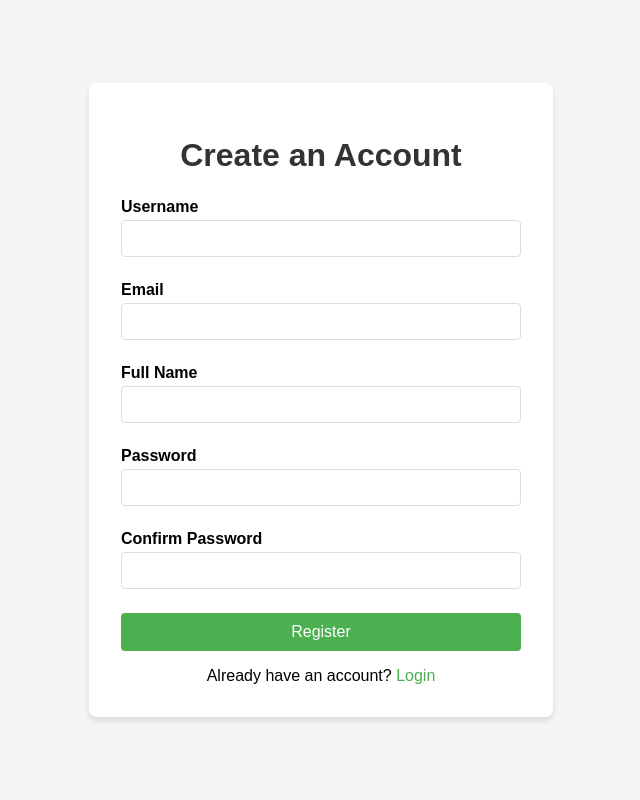
After one commit to vijayn7/photo_server_backend, a FastAPI app: template templates/register.html in a window 1280 px wide. The commit adds this page. Shown: the whole page, without its empty margins (319-959 px from the left). Run offline with FastAPI, Linux system fonts and the light colour scheme; the template is opened without the code that fills it, so the values that code supplies are empty.

Commit message:
add user registration feature and JSON user storage

```diff
--- a/main.py
+++ b/main.py
@@ -11,11 +11,15 @@ import jwt
 from datetime import datetime, timedelta
 import os
 import shutil
+import json
 
 # Secret key for JWT (in production, use env var or config)
 SECRET_KEY = "your-secret-key"
 ALGORITHM = "HS256"
 ACCESS_TOKEN_EXPIRE_MINUTES = 30
+
+# Path to users JSON file
+USERS_FILE = "users.json"
 
 app = FastAPI()
 
@@ -40,16 +44,31 @@ pwd_context = CryptContext(schemes=["bcrypt"], deprecated="auto")
 # OAuth2 scheme
 oauth2_scheme = OAuth2PasswordBearer(tokenUrl="token")
 
-# Fake user "database"
-fake_users_db = {
-    "alice": {
-        "username": "alice",
-        "full_name": "Alice Smith",
-        "email": "alice@example.com",
-        "hashed_password": pwd_context.hash("secret"),
-        "disabled": False,
-    }
-}
+# User database functions
+def load_users():
+    """Load users from JSON file or return default if file doesn't exist"""
+    try:
+        with open(USERS_FILE, "r") as f:
+            return json.load(f)
+    except (FileNotFoundError, json.JSONDecodeError):
+        # Return a default user if file doesn't exist or is invalid
+        return {
+            "alice": {
+                "username": "alice",
+                "full_name": "Alice Smith",
+                "email": "alice@example.com",
+                "hashed_password": pwd_context.hash("secret"),
+                "disabled": False,
+            }
+        }
+
+def save_users(users_db):
+    """Save users to JSON file"""
+    with open(USERS_FILE, "w") as f:
+        json.dump(users_db, f, indent=4)
+
+# Load users on startup
+users_db = load_users()
 
 class User(BaseModel):
     username: str
@@ -72,8 +91,10 @@ def get_user(db, username: str):
         user_dict = db[username]
         return UserInDB(**user_dict)
 
-def authenticate_user(db, username: str, password: str):
-    user = get_user(db, username)
+def authenticate_user(username: str, password: str):
+    # Load latest user data
+    users = load_users()
+    user = get_user(users, username)
     if not user:
         return False
     if not verify_password(password, user.hashed_password):
@@ -100,7 +121,10 @@ async def get_current_user(token: str = Depends(oauth2_scheme)):
             raise credentials_exception
     except jwt.PyJWTError:
         raise credentials_exception
-    user = get_user(fake_users_db, username)
+
+    # Load latest user data
+    users = load_users()
+    user = get_user(users, username)
     if user is None:
         raise credentials_exception
     return user
@@ -112,7 +136,7 @@ async def get_current_active_user(current_user: User = Depends(get_current_user)
 
 @app.post("/token", response_model=Token)
 async def login_for_access_token(form_data: OAuth2PasswordRequestForm = Depends()):
-    user = authenticate_user(fake_users_db, form_data.username, form_data.password)
+    user = authenticate_user(form_data.username, form_data.password)
     if not user:
         raise HTTPException(status_code=401, detail="Incorrect username or password")
     access_token_expires = timedelta(minutes=ACCESS_TOKEN_EXPIRE_MINUTES)
@@ -125,10 +149,50 @@ async def login_for_access_token(form_data: OAuth2PasswordRequestForm = Depends(
 async def read_users_me(current_user: User = Depends(get_current_active_user)):
     return current_user
 
+# User registration
+class UserCreate(BaseModel):
+    username: str
+    email: str
+    full_name: str
+    password: str
+
+@app.post("/register")
+async def register_user(user: UserCreate):
+    # Load latest user data
+    users = load_users()
+
+    # Check if username already exists
+    if user.username in users:
+        raise HTTPException(
+            status_code=status.HTTP_400_BAD_REQUEST,
+            detail="Username already registered"
+        )
+
+    # Hash the password
+    hashed_password = pwd_context.hash(user.password)
+
+    # Add the new user to the database
+    users[user.username] = {
+        "username": user.username,
+        "email": user.email,
+        "full_name": user.full_name,
+        "hashed_password": hashed_password,
+        "disabled": False,
+    }
+
+    # Save updated user database
+    save_users(users)
+
+    return {"message": "User created successfully"}
+
 # Frontend routes
 @app.get("/", response_class=HTMLResponse)
 async def login_page(request: Request):
     return templates.TemplateResponse("login.html", {"request": request})
+
+@app.get("/register", response_class=HTMLResponse)
+async def register_page(request: Request):
+    return templates.TemplateResponse("register.html", {"request": request})
 
 @app.get("/admin", response_class=HTMLResponse)
 async def admin_page(request: Request, token: str = None):
@@ -145,7 +209,9 @@ async def admin_page(request: Request, token: str = None):
             payload = jwt.decode(token, SECRET_KEY, algorithms=[ALGORITHM])
             username = payload.get("sub")
             if username:
-                user = get_user(fake_users_db, username)
+                # Load latest user data
+                users = load_users()
+                user = get_user(users, username)
                 if user and not user.disabled:
                     files = os.listdir("uploads")
                     return templates.TemplateResponse("admin.html", {"request": request, "files": files, "user": user})
@@ -182,7 +248,9 @@ async def upload_file(
         if not username:
             raise HTTPException(status_code=401, detail="Invalid token")
 
-        user = get_user(fake_users_db, username)
+        # Load latest user data
+        users = load_users()
+        user = get_user(users, username)
         if not user or user.disabled:
             raise HTTPException(status_code=401, detail="Invalid user")
 
--- a/templates/login.html
+++ b/templates/login.html
@@ -57,6 +57,9 @@
             <input type="password" name="password" placeholder="Password" required /><br/>
             <button type="submit">Login</button>
         </form>
+        <div style="text-align: center; margin-top: 1rem;">
+            <a href="/register" style="color: #4CAF50; text-decoration: none;">Create an account</a>
+        </div>
     </div>
 
     <script>
--- /dev/null
+++ b/templates/register.html
@@ -0,0 +1,217 @@
+<!DOCTYPE html>
+<html>
+<head>
+    <title>Register - Photo Admin Panel</title>
+    <style>
+        body {
+            font-family: Arial, sans-serif;
+            margin: 0;
+            padding: 0;
+            display: flex;
+            justify-content: center;
+            align-items: center;
+            height: 100vh;
+            background-color: #f5f5f5;
+        }
+        .register-container {
+            background-color: white;
+            padding: 2rem;
+            border-radius: 8px;
+            box-shadow: 0 4px 6px rgba(0, 0, 0, 0.1);
+            width: 100%;
+            max-width: 400px;
+        }
+        h1 {
+            text-align: center;
+            color: #333;
+            margin-bottom: 1.5rem;
+        }
+        input {
+            width: 100%;
+            padding: 10px;
+            margin-bottom: 1rem;
+            border: 1px solid #ddd;
+            border-radius: 4px;
+            box-sizing: border-box;
+        }
+        button {
+            width: 100%;
+            padding: 10px;
+            background-color: #4CAF50;
+            color: white;
+            border: none;
+            border-radius: 4px;
+            cursor: pointer;
+            font-size: 16px;
+        }
+        button:hover {
+            background-color: #45a049;
+        }
+        .error-message {
+            color: #d32f2f;
+            margin-bottom: 1rem;
+            font-size: 14px;
+            display: none;
+        }
+        .login-link {
+            text-align: center;
+            margin-top: 1rem;
+        }
+        .login-link a {
+            color: #4CAF50;
+            text-decoration: none;
+        }
+        .login-link a:hover {
+            text-decoration: underline;
+        }
+        .form-group {
+            margin-bottom: 0.5rem;
+        }
+        .form-group label {
+            display: block;
+            margin-bottom: 0.25rem;
+            font-weight: bold;
+        }
+    </style>
+</head>
+<body>
+    <div class="register-container">
+        <h1>Create an Account</h1>
+        <div id="errorMessage" class="error-message"></div>
+        <form id="registerForm">
+            <div class="form-group">
+                <label for="username">Username</label>
+                <input type="text" id="username" name="username" required />
+            </div>
+
+            <div class="form-group">
+                <label for="email">Email</label>
+                <input type="email" id="email" name="email" required />
+            </div>
+
+            <div class="form-group">
+                <label for="full_name">Full Name</label>
+                <input type="text" id="full_name" name="full_name" required />
+            </div>
+
+            <div class="form-group">
+                <label for="password">Password</label>
+                <input type="password" id="password" name="password" required />
+            </div>
+
+            <div class="form-group">
+                <label for="confirmPassword">Confirm Password</label>
+                <input type="password" id="confirmPassword" name="confirmPassword" required />
+            </div>
+
+            <button type="submit">Register</button>
+        </form>
+        <div class="login-link">
+            Already have an account? <a href="/">Login</a>
+        </div>
+    </div>
+
+    <script>
+        // Email validation helper
+        function isValidEmail(email) {
+            const emailRegex = /^[^\s@]+@[^\s@]+\.[^\s@]+$/;
+            return emailRegex.test(email);
+        }
+
+        document.getElementById("registerForm").onsubmit = async (e) => {
+            e.preventDefault();
+            const form = e.target;
+            const errorMessage = document.getElementById("errorMessage");
+
+            // Reset previous error messages
+            errorMessage.style.display = "none";
+            errorMessage.textContent = "";
+
+            // Form validation
+            const username = form.username.value.trim();
+            const email = form.email.value.trim();
+            const fullName = form.full_name.value.trim();
+            const password = form.password.value;
+            const confirmPassword = form.confirmPassword.value;
+
+            // Validation checks
+            if (username.length < 3) {
+                errorMessage.textContent = "Username must be at least 3 characters long";
+                errorMessage.style.display = "block";
+                return;
+            }
+
+            if (!isValidEmail(email)) {
+                errorMessage.textContent = "Please enter a valid email address";
+                errorMessage.style.display = "block";
+                return;
+            }
+
+            if (fullName.length < 2) {
+                errorMessage.textContent = "Please enter your full name";
+                errorMessage.style.display = "block";
+                return;
+            }
+
+            if (password.length < 6) {
+                errorMessage.textContent = "Password must be at least 6 characters long";
+                errorMessage.style.display = "block";
+                return;
+            }
+
+            if (password !== confirmPassword) {
+                errorMessage.textContent = "Passwords do not match";
+                errorMessage.style.display = "block";
+                return;
+            }
+
+            try {
+                console.log("Attempting registration for:", username);
+
+                const response = await fetch("/register", {
+                    method: "POST",
+                    headers: {
+                        "Content-Type": "application/json"
+                    },
+                    body: JSON.stringify({
+                        username: username,
+                        email: email,
+                        full_name: fullName,
+                        password: password
+                    })
+                });
+
+                console.log("Response status:", response.status);
+
+                // Get the raw text first to debug potential JSON parsing issues
+                const responseText = await response.text();
+                console.log("Raw response:", responseText);
+
+                let result;
+                try {
+                    result = JSON.parse(responseText);
+                    console.log("Parsed response data:", result);
+                } catch (parseError) {
+                    console.error("Failed to parse response as JSON:", parseError);
+                    alert("Server response was not valid JSON. See console for details.");
+                    return;
+                }
+
+                if (response.ok) {
+                    // Registration successful
+                    alert("Registration successful! Please log in.");
+                    window.location.href = "/";
+                } else {
+                    // Registration failed
+                    errorMessage.textContent = result.detail || "Registration failed. Please try again.";
+                    errorMessage.style.display = "block";
+                }
+            } catch (error) {
+                console.error("Registration error:", error);
+                errorMessage.textContent = "An error occurred. Please try again later.";
+                errorMessage.style.display = "block";
+            }
+        };
+    </script>
+</body>
+</html>
```
Also changed, not shown: users.json (added, +9 -0 lines).
